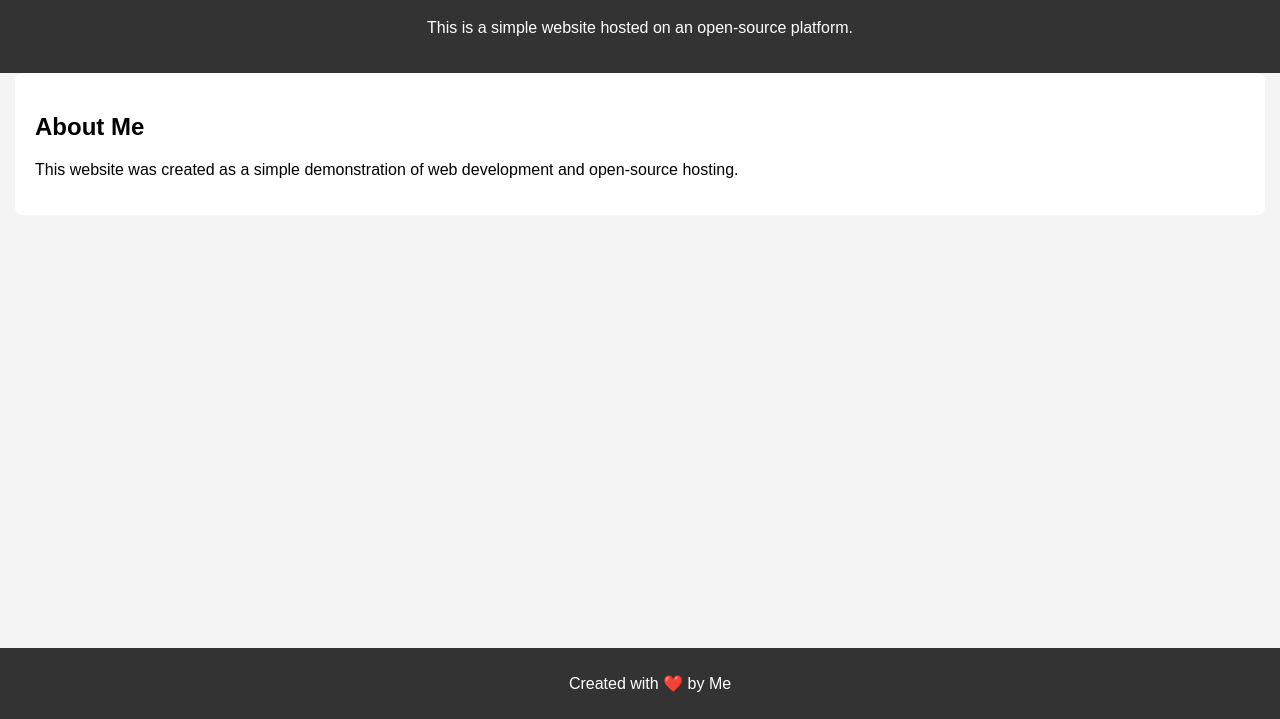
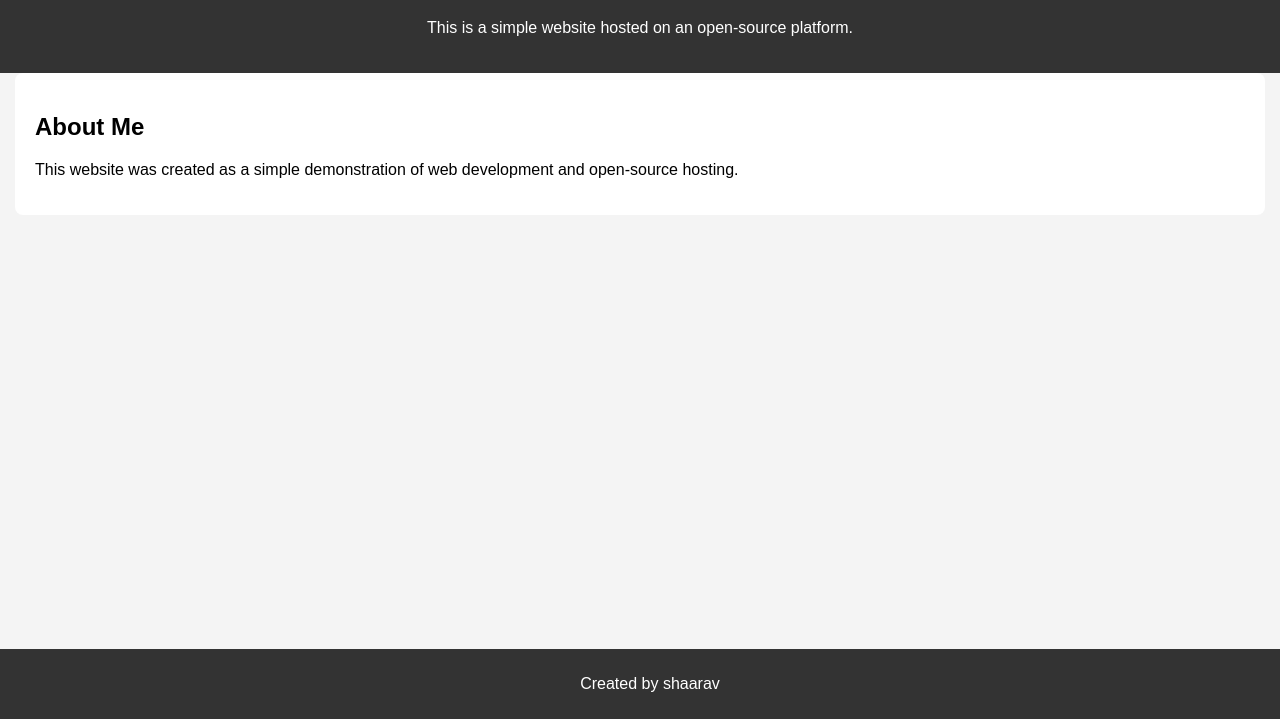
Before and after one commit to codingshardy/webpagehosting, a plain HTML site: page index.html in a window 1280 px wide. Shown: the part 81-800 px from the top of the page. Drawn offline with Linux system fonts and the light colour scheme.

Commit message:
Update index.html

```diff
--- a/index.html
+++ b/index.html
@@ -18,7 +18,7 @@
     </section>
 
     <footer>
-        <p>Created with ❤️ by Me</p>
+        <p>Created by shaarav </p>
     </footer>
 
     <script src="script.js"></script>
```
